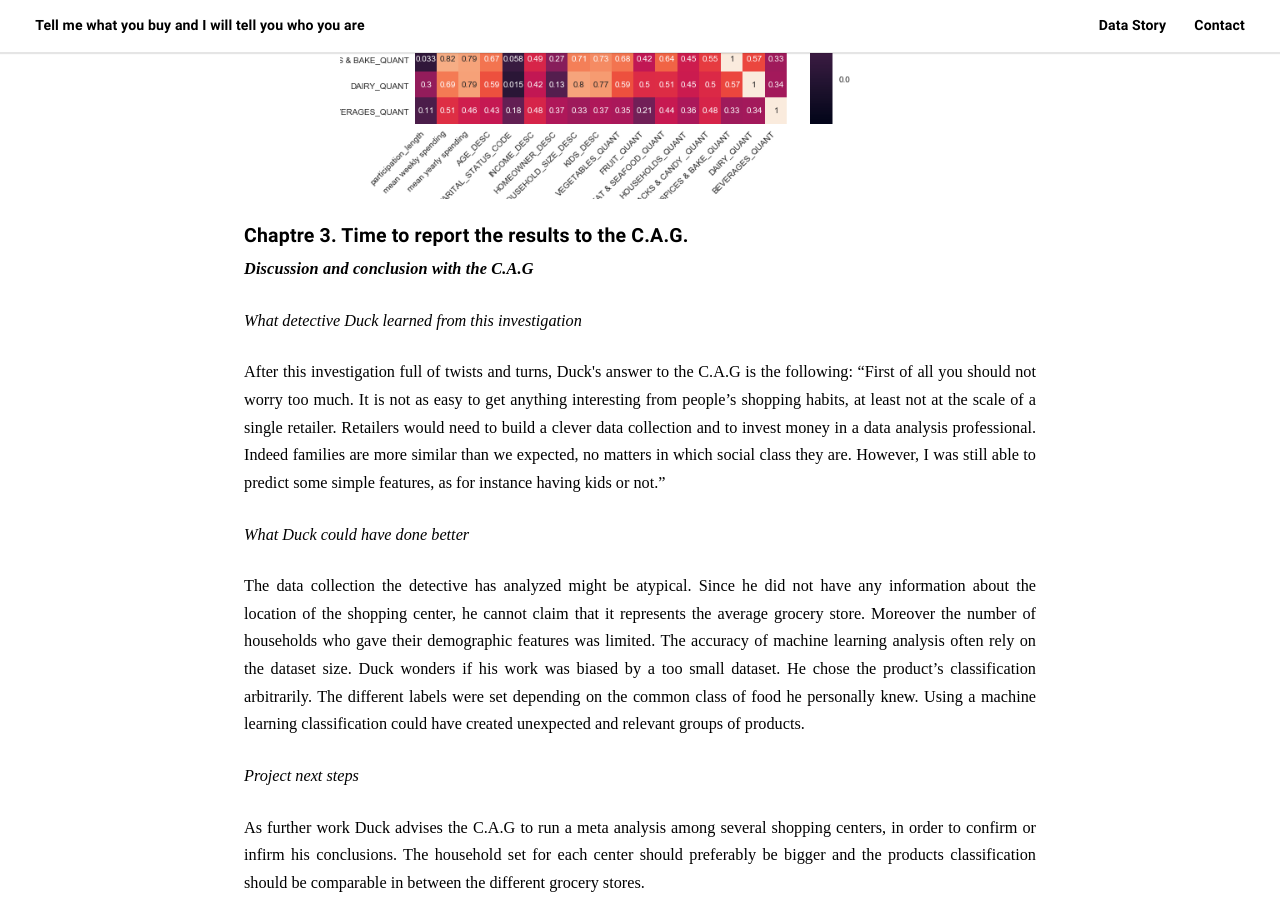
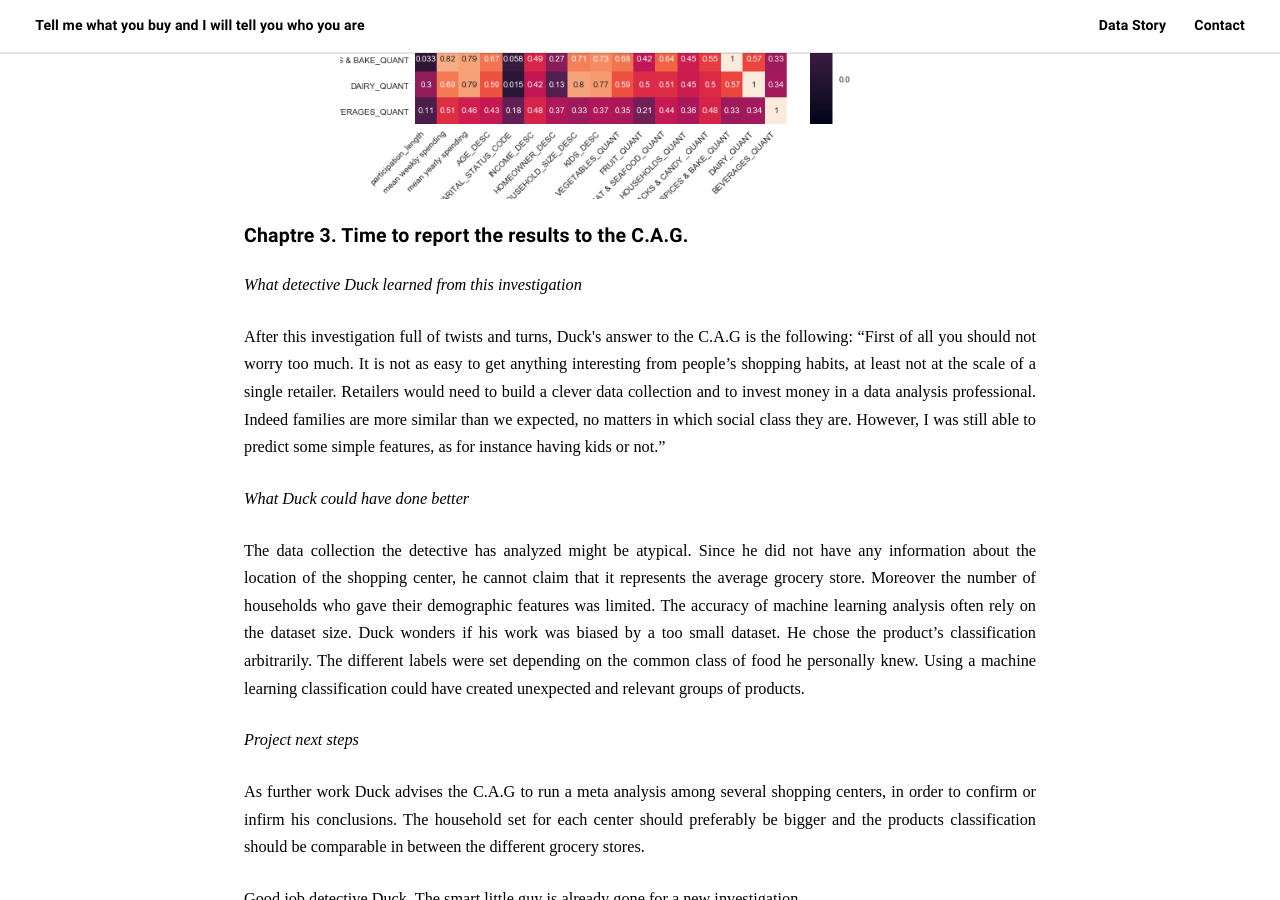
Before and after one commit to marvande/website_ada_bubble582, a Jekyll site: the page built from _posts/2019-12-13-data_story.md, in a window 1280 px wide and 900 px high, scrolled down 7790 px. Built offline with Jekyll 4.4.1, drawn with Linux system fonts in a browser that asks for light colours; some web fonts are replaced.

Commit message:
finishing first draft post 1

```diff
--- a/_posts/2019-12-13-data_story.md
+++ b/_posts/2019-12-13-data_story.md
@@ -133,9 +133,9 @@ The G.A.C might be interested.
 <img class="center" src="{{ "/assets/images/BAD-correlation-matrix2.png" | absolute_url }}" alt="Markdown Monster icon" width = "600" height = "400" />
 
 <!--CHAPTER 3: -->
+<p>
 <h4>Chaptre 3.  Time to report the results to the C.A.G.</h4>
-
-<p><em><strong>Discussion and conclusion with the C.A.G</strong></em></p>
+<p>
 
 <p><i>What detective Duck learned from this investigation</i></p>
 <p>
```
